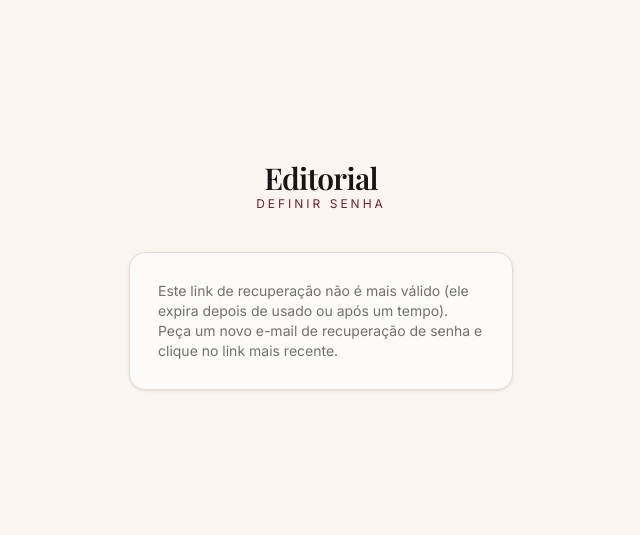
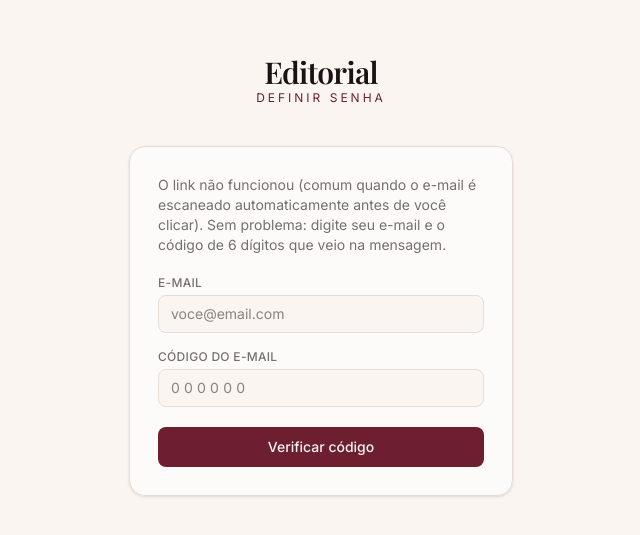
Before and after one commit to laizeandreatta/painel-instagram, a Next.js app: page /definir-senha in a window 1280 px wide. Shown: the part 125-660 px from the top of the page, without its empty margins (319-959 px from the left). Built offline with nearby package versions, Linux system fonts and the light colour scheme; no server answers.

Commit message:
Add files via upload

```diff
--- a/src/app/definir-senha/page.tsx
+++ b/src/app/definir-senha/page.tsx
@@ -24,6 +24,14 @@ function DefinirSenhaForm() {
   const [temSessao, setTemSessao] = useState(false);
   const [verificando, setVerificando] = useState(true);
 
+  // Campos do modo "digitar o código" — usados quando o link do
+  // e-mail não funciona (ex: algum antivírus/scanner de e-mail já
+  // "visitou" o link sozinho e o consumiu antes da pessoa clicar).
+  const [email, setEmail] = useState("");
+  const [codigo, setCodigo] = useState("");
+  const [erroCodigo, setErroCodigo] = useState<string | null>(null);
+  const [verificandoCodigo, setVerificandoCodigo] = useState(false);
+
   useEffect(() => {
     if (demoMode) {
       router.replace("/dashboard");
@@ -31,14 +39,6 @@ function DefinirSenhaForm() {
     }
     const supabase = createClient();
 
-    // Se o link do e-mail trouxer um "token_hash" na própria URL (e não
-    // escondido depois de um #), a gente confirma esse código agora,
-    // aqui no navegador. Isso só roda quando o JavaScript da página
-    // realmente executa — ou seja, só quando uma pessoa de verdade abre
-    // o link, e não quando um antivírus/scanner de e-mail "visita" o
-    // link sozinho por trás dos panos (isso é bem comum em contas
-    // Gmail/Outlook corporativas e é o que estava consumindo o link
-    // antes da pessoa conseguir clicar nele).
     const tokenHash = searchParams.get("token_hash");
     const type = searchParams.get("type");
 
@@ -60,6 +60,24 @@ function DefinirSenhaForm() {
 
     verificar();
   }, [demoMode, router, searchParams]);
+
+  async function verificarCodigo(e: React.FormEvent) {
+    e.preventDefault();
+    setErroCodigo(null);
+    setVerificandoCodigo(true);
+    const supabase = createClient();
+    const { error } = await supabase.auth.verifyOtp({
+      email,
+      token: codigo.trim(),
+      type: "recovery",
+    });
+    setVerificandoCodigo(false);
+    if (error) {
+      setErroCodigo("Código inválido ou expirado. Confira o e-mail mais recente e tente de novo.");
+      return;
+    }
+    setTemSessao(true);
+  }
 
   async function salvar(e: React.FormEvent) {
     e.preventDefault();
@@ -106,11 +124,49 @@ function DefinirSenhaForm() {
           {verificando ? (
             <p className="text-sm text-ink/60">Verificando o link...</p>
           ) : !temSessao ? (
-            <p className="text-sm text-ink/60">
-              Este link de recuperação não é mais válido (ele expira depois de
-              usado ou após um tempo). Peça um novo e-mail de recuperação de
-              senha e clique no link mais recente.
-            </p>
+            <>
+              <p className="mb-5 text-sm text-ink/60">
+                O link não funcionou (comum quando o e-mail é escaneado
+                automaticamente antes de você clicar). Sem problema: digite
+                seu e-mail e o código de 6 dígitos que veio na mensagem.
+              </p>
+              <form onSubmit={verificarCodigo}>
+                <label className="mb-1 block text-xs font-medium uppercase tracking-wide text-ink/60">
+                  E-mail
+                </label>
+                <input
+                  type="email"
+                  required
+                  value={email}
+                  onChange={(e) => setEmail(e.target.value)}
+                  className="mb-4 w-full rounded-lg border border-line bg-off-white px-3 py-2 text-sm outline-none focus:border-wine"
+                  placeholder="voce@email.com"
+                />
+
+                <label className="mb-1 block text-xs font-medium uppercase tracking-wide text-ink/60">
+                  Código do e-mail
+                </label>
+                <input
+                  type="text"
+                  required
+                  inputMode="numeric"
+                  value={codigo}
+                  onChange={(e) => setCodigo(e.target.value)}
+                  className="mb-5 w-full rounded-lg border border-line bg-off-white px-3 py-2 text-sm tracking-[0.3em] outline-none focus:border-wine"
+                  placeholder="000000"
+                />
+
+                {erroCodigo && <p className="mb-4 text-sm text-wine">{erroCodigo}</p>}
+
+                <button
+                  type="submit"
+                  disabled={verificandoCodigo}
+                  className="w-full rounded-lg bg-wine py-2.5 text-sm font-medium text-off-white transition-opacity hover:opacity-90 disabled:opacity-60"
+                >
+                  {verificandoCodigo ? "Verificando..." : "Verificar código"}
+                </button>
+              </form>
+            </>
           ) : sucesso ? (
             <p className="text-sm text-wine">
               Senha salva! Levando você para o painel...
```
